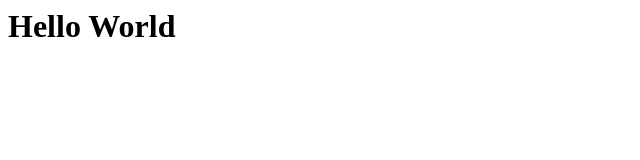
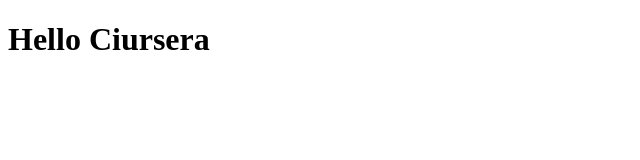
Before and after one commit to AndrewUA0/coursera-test, a plain HTML site: page main.html in a window 1280 px wide. Shown: the whole page, without its empty margins (0-640 px from the left). Drawn offline with Linux system fonts and the light colour scheme.

Commit message:
main.html

```diff
--- a/main.html
+++ b/main.html
@@ -1 +1,9 @@
-<h1>Hello World</h1>
+<!DOCTYPE html>
+<html>
+  <head>
+    <title>Hello Coursera</title>
+  </head>
+  <body>
+    <h1>Hello Ciursera</h1>
+  </body>
+</html>
```
